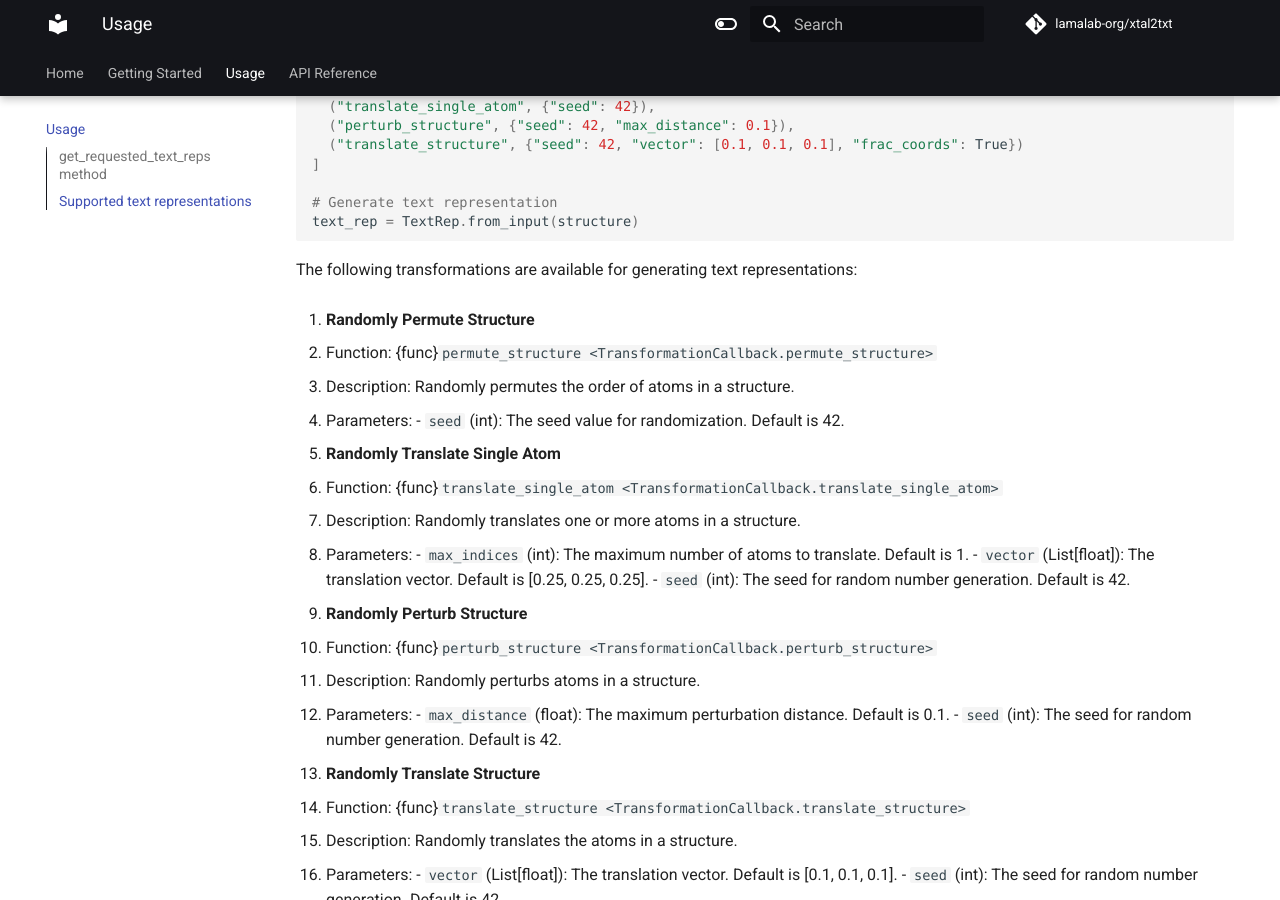
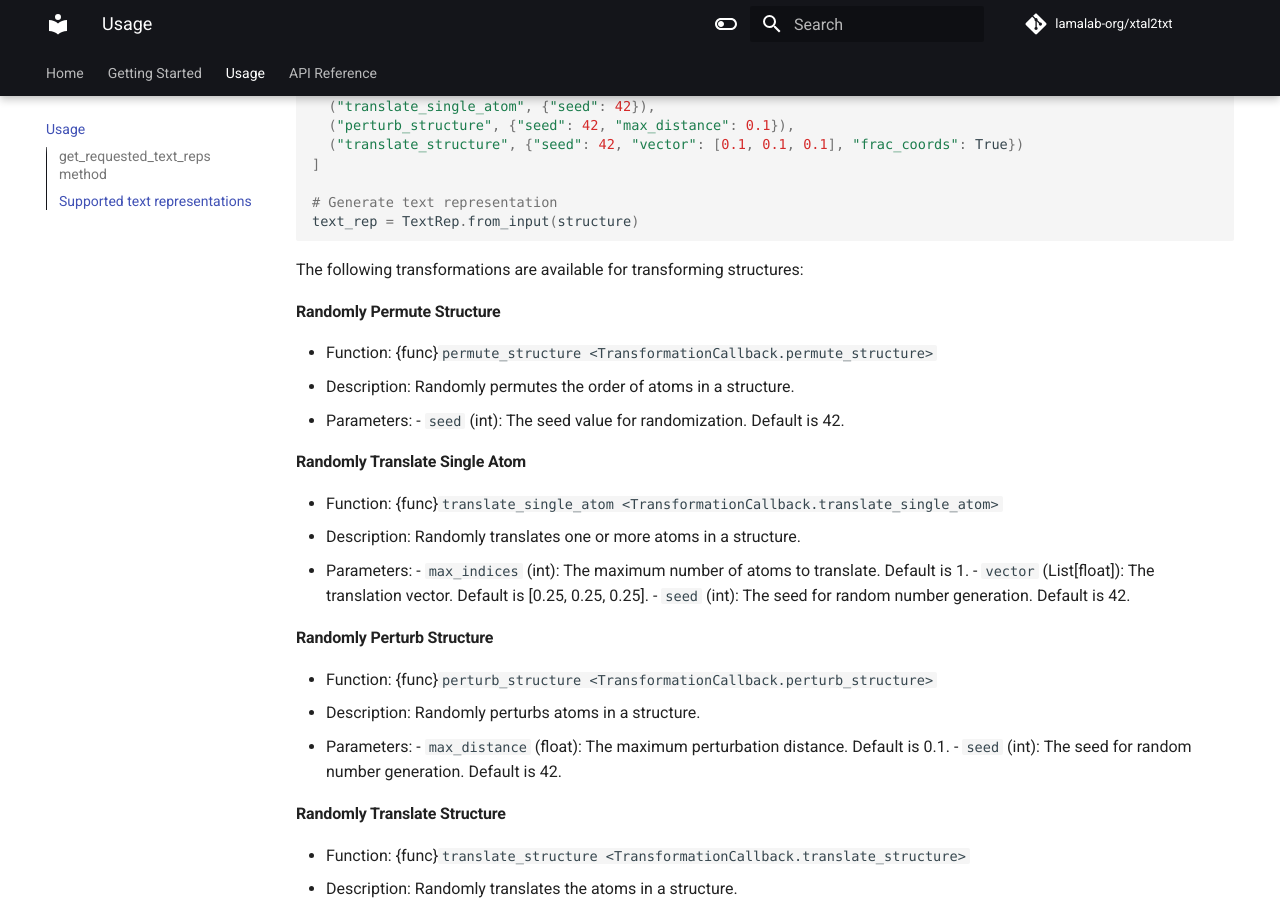
Before and after one commit to lamalab-org/xtal2txt, an MkDocs documentation site: the page built from docs/usage.md, in a window 1280 px wide and 900 px high, scrolled down 1648 px. Built offline with MkDocs 1.6.1 and Material for MkDocs 9.7.7, drawn with Linux system fonts in a browser that asks for light colours; some web fonts are replaced; comment, search, counter and statistics services are not loaded.

Commit message:
improve usage guide

````diff
--- a/docs/usage.md
+++ b/docs/usage.md
@@ -73,44 +73,43 @@ transformations = [
 text_rep = TextRep.from_input(structure)
 ```
 
-The following transformations are available for generating text representations:
+The following transformations are available for transforming structures:
 
-1. **Randomly Permute Structure**
+#### Randomly Permute Structure
 
-   - Function: {func}`permute_structure <TransformationCallback.permute_structure>`
-   - Description: Randomly permutes the order of atoms in a structure.
-   - Parameters:
-     \- `seed` (int): The seed value for randomization. Default is 42.
+- Function: {func}`permute_structure <TransformationCallback.permute_structure>`
+- Description: Randomly permutes the order of atoms in a structure.
+- Parameters:
+  \- `seed` (int): The seed value for randomization. Default is 42.
 
-2. **Randomly Translate Single Atom**
+#### Randomly Translate Single Atom
+- Function: {func}`translate_single_atom <TransformationCallback.translate_single_atom>`
+- Description: Randomly translates one or more atoms in a structure.
+- Parameters:
+  \- `max_indices` (int): The maximum number of atoms to translate. Default is 1.
+  \- `vector` (List\[float\]): The translation vector. Default is \[0.25, 0.25, 0.25\].
+  \- `seed` (int): The seed for random number generation. Default is 42.
 
-   - Function: {func}`translate_single_atom <TransformationCallback.translate_single_atom>`
-   - Description: Randomly translates one or more atoms in a structure.
-   - Parameters:
-     \- `max_indices` (int): The maximum number of atoms to translate. Default is 1.
-     \- `vector` (List\[float\]): The translation vector. Default is \[0.25, 0.25, 0.25\].
-     \- `seed` (int): The seed for random number generation. Default is 42.
+#### Randomly Perturb Structure
 
-3. **Randomly Perturb Structure**
+- Function: {func}`perturb_structure <TransformationCallback.perturb_structure>`
+- Description: Randomly perturbs atoms in a structure.
+- Parameters:
+ \- `max_distance` (float): The maximum perturbation distance. Default is 0.1.
+ \- `seed` (int): The seed for random number generation. Default is 42.
 
-   - Function: {func}`perturb_structure <TransformationCallback.perturb_structure>`
-   - Description: Randomly perturbs atoms in a structure.
-   - Parameters:
-     \- `max_distance` (float): The maximum perturbation distance. Default is 0.1.
-     \- `seed` (int): The seed for random number generation. Default is 42.
+#### Randomly Translate Structure
 
-4. **Randomly Translate Structure**
+- Function: {func}`translate_structure <TransformationCallback.translate_structure>`
+- Description: Randomly translates the atoms in a structure.
+- Parameters:
+ \- `vector` (List\[float\]): The translation vector. Default is \[0.1, 0.1, 0.1\].
+ \- `seed` (int): The seed for random number generation. Default is 42.
 
-   - Function: {func}`translate_structure <TransformationCallback.translate_structure>`
-   - Description: Randomly translates the atoms in a structure.
-   - Parameters:
-     \- `vector` (List\[float\]): The translation vector. Default is \[0.1, 0.1, 0.1\].
-     \- `seed` (int): The seed for random number generation. Default is 42.
-
-   :::{note}
-   This transformation supports additional keyword arguments for fine-tuning the translation.
-   xtal2txt leverage methods from pymatgen and support all the keyword arguments in `Structure.translate_sites` method.
-   :::
+ :::{note}
+ This transformation supports additional keyword arguments for fine-tuning the translation.
+ xtal2txt leverage methods from pymatgen and support all the keyword arguments in `Structure.translate_sites` method.
+ :::
 
 All transformations utilize a common seed value for reproducibility and accept additional parameters for customization.
 
````
